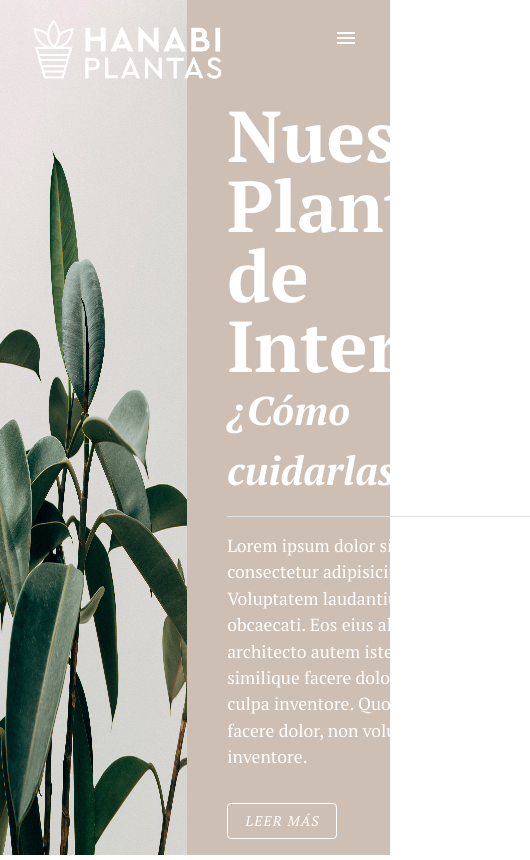
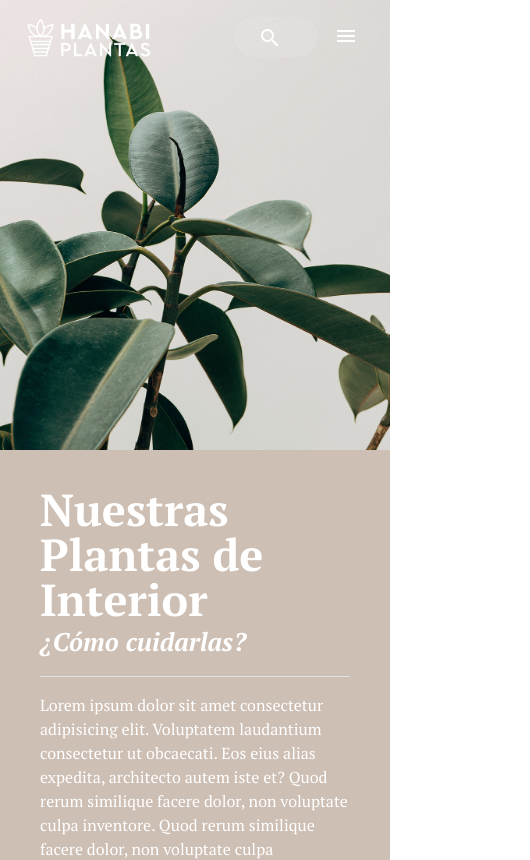
Before and after one commit to martita-apel/Hanabi-Plants, a Vue app: page /article/1 in a window 390 px wide. Shown: the top 860 px of the page, 530 px wide, since content can reach past the window. Built offline with nearby package versions, Linux system fonts and the light colour scheme; no server answers.

Commit message:
responsive

```diff
--- a/src/components/Navbar.vue
+++ b/src/components/Navbar.vue
@@ -2,37 +2,51 @@
   <div>
     <v-toolbar id="navbar" flat tile max-width="100%">
       <v-toolbar-title>
-        <img class="logo" src="../assets/logo.png" alt="logo" />
+        <img id="logo" src="../assets/logo.png" alt="logo" />
       </v-toolbar-title>
 
       <v-spacer></v-spacer>
 
       <div class="iconos">
-        <v-btn text dark class="mr-2" to="/">Inicio</v-btn>
-        <v-btn text dark class="mr-2" to="/inventory">Inventario</v-btn>
-        <v-btn text dark class="mr-2" to="/article/1">Blog</v-btn>
-        <v-btn text dark class="mr-2" to="/login" @click="logout">{{
+        <v-btn text dark class="mr-1" to="/">Inicio</v-btn>
+        <v-btn text dark class="mr-1" to="/inventory">Inventario</v-btn>
+        <v-btn text dark class="mr-1" to="/article/1">Blog</v-btn>
+        <v-btn text dark class="mr-1" to="/login" @click="logout">{{
           currentUser ? "Cerrar Sesión" : "Regístrate"
         }}</v-btn>
-        <v-btn icon dark>
+        <v-btn icon dark class="mr-1">
           <v-icon>mdi-heart</v-icon>
         </v-btn>
-        <v-btn icon dark>
+        <v-btn icon dark class="mr-1">
           <v-icon>mdi-cart</v-icon>
         </v-btn>
+        <v-btn icon dark class="mr-1">
+          <v-icon>mdi-magnify</v-icon>
+        </v-btn>
       </div>
+
+      <v-col id="buscador" class="mt-6 pr-1">
+        <v-text-field
+          class="mt-5 px-n2"
+          prepend-inner-icon="mdi-magnify"
+          dark
+          filled
+          rounded
+          dense
+        ></v-text-field>
+      </v-col>
 
       <v-menu left dark offset-y>
         <template v-slot:activator="{ on, attrs }">
           <v-btn
             id="burger"
-            class="mt-5 mr-1"
+            class="mt-4 mr-1"
             dark
             icon
             v-bind="attrs"
             v-on="on"
           >
-            <v-icon>mdi-menu</v-icon>
+            <v-icon dark>mdi-menu</v-icon>
           </v-btn>
         </template>
         <v-list>
@@ -108,9 +122,16 @@ export default {
   min-width: 100%;
   background-color: transparent;
 }
-.logo {
-  max-width: 230px;
+#logo {
+  max-width: 200px;
+  margin-top: 50px;
 }
+#buscador {
+  min-width: 100px !important;
+  max-width: 200px !important;
+  display: none;
+}
+
 .iconos {
   padding-top: 20px !important;
 }
@@ -127,8 +148,17 @@ export default {
   #block {
     display: block;
   }
+  #buscador {
+    display: block;
+  }
   .iconos {
     display: none;
   }
 }
+@media only screen and (max-width: 520px) {
+  #logo {
+    max-width: 150px;
+    margin-top: 30px;
+  }
+}
 </style>
--- a/src/components/PostArticle.vue
+++ b/src/components/PostArticle.vue
@@ -2,13 +2,13 @@
   <div>
     <v-row cols="12">
       <v-col sm="4" class="pa-0">
-        <img class="post_image" src="../assets/post-2.png" alt="" />
+        <img id="post_img" src="../assets/post-2.png" alt="" />
       </v-col>
       <v-col sm="4" class="pa-0">
-        <img class="post_image" src="../assets/post-3.png" alt="" />
+        <img id="post_img" src="../assets/post-3.png" alt="" />
       </v-col>
       <v-col sm="4" class="pa-0">
-        <img class="post_image" src="../assets/post-1.png" alt="" />
+        <img id="post_img" src="../assets/post-1.png" alt="" />
       </v-col>
     </v-row>
 
@@ -30,7 +30,7 @@
       <v-divider class="div my-6 mx-auto"></v-divider>
 
       <v-row cols="12" class="ma-4">
-        <v-col sm="4">
+        <v-col cols="12" sm="6" md="4">
           <v-card class="mx-auto" color="#D3CABE" dark max-width="400">
             <v-btn small color="white" class="pl-1 mt-6 mx-auto" outlined fab>
               <v-card-text class="card_title overline">1</v-card-text>
@@ -52,7 +52,7 @@
           </v-card>
         </v-col>
 
-        <v-col sm="4">
+        <v-col cols="12" sm="6" md="4">
           <v-card class="mx-auto" color="#D3CABE" dark max-width="400">
             <v-btn small color="white" class=" mt-6 mx-auto" outlined fab>
               <v-card-text class="card_title overline">2</v-card-text>
@@ -73,7 +73,7 @@
           </v-card>
         </v-col>
 
-        <v-col sm="4">
+        <v-col cols="12" sm="6" md="4">
           <v-card class="mx-auto" color="#D3CABE" dark max-width="400">
             <v-btn small color="white" class=" mt-6 mx-auto" outlined fab>
               <v-card-text class="card_title overline">3</v-card-text>
@@ -93,10 +93,8 @@
             >
           </v-card>
         </v-col>
-      </v-row>
 
-      <v-row cols="12" class="mx-4 mb-8">
-        <v-col sm="4">
+        <v-col cols="12" sm="6" md="4">
           <v-card class="mx-auto" color="#D3CABE" dark max-width="400">
             <v-btn small color="white" class="mt-6 mx-auto" outlined fab>
               <v-card-text class="card_title overline">4</v-card-text>
@@ -117,7 +115,7 @@
           </v-card>
         </v-col>
 
-        <v-col sm="4">
+        <v-col cols="12" sm="6" md="4">
           <v-card class="mx-auto" color="#D3CABE" dark max-width="400">
             <v-btn small color="white" class="mt-6 mx-auto" outlined fab>
               <v-card-text class="card_title overline">5</v-card-text>
@@ -138,7 +136,7 @@
           </v-card>
         </v-col>
 
-        <v-col sm="4">
+        <v-col cols="12" sm="6" md="4">
           <v-card class="mx-auto" color="#D3CABE" dark max-width="400">
             <v-btn small color="white" class="mt-6 mx-auto" outlined fab>
               <v-card-text class="card_title overline">6</v-card-text>
@@ -250,7 +248,7 @@ export default {
 </script>
 
 <style scoped>
-.post_image {
+#post_img {
   max-width: 100%;
 }
 .post_cuerpo {
--- a/src/store/index.js
+++ b/src/store/index.js
@@ -140,6 +140,7 @@ export default new Vuex.Store({
         )
         .then((response) => {
           console.log(response.data);
+          alert("¡Tu planta se ha añadido exitosamente!");
           dispatch("getPlants");
         })
         .catch(function(error) {
--- a/src/views/Article.vue
+++ b/src/views/Article.vue
@@ -16,16 +16,16 @@
           voluptate culpa inventore. Quod rerum similique facere dolor, non
           voluptate culpa inventore.
         </p>
-        <router-link :to="{ name: 'PostArticle' }" class="leer_mas"
+        <router-link :to="{ name: 'PostArticle' }" id="leer_mas"
           ><v-btn class="my-4" outlined color="white"
             ><i>Leer más</i></v-btn
           ></router-link
         >
       </div>
     </div>
-    <div class="article_post">
+    <v-main class="article_post">
       <router-view />
-    </div>
+    </v-main>
   </div>
 </template>
 
@@ -39,7 +39,7 @@ export default {
 };
 </script>
 
-<style scoped>
+<style>
 .article {
   background-color: #cdbfb4;
   display: flex;
@@ -65,11 +65,51 @@ h2 {
 .article_parrafo {
   font-size: 1.1rem;
 }
-.leer_mas {
+#leer_mas {
   text-decoration: none;
 }
 .article_post {
   max-width: 100%;
   display: inline-flex;
 }
+
+@media only screen and (max-width: 900px) {
+  h1 {
+    font-size: 3.8rem;
+    line-height: 60px;
+    margin: 100px 0 0 0px;
+  }
+  h2 {
+    font-size: 2.2rem;
+  }
+}
+@media only screen and (max-width: 756px) {
+  h1 {
+    font-size: 2.8rem;
+    line-height: 45px;
+    margin: 80px 0 0 0px;
+  }
+  h2 {
+    font-size: 1.6rem;
+  }
+  .article_parrafo {
+    font-size: 0.9rem;
+  }
+}
+@media only screen and (max-width: 700px) {
+  .article {
+    display: block;
+  }
+  .article_image {
+    min-width: 100%;
+    object-fit: cover;
+    height: 450px;
+  }
+  h1 {
+    margin: 30px 0 0 0px;
+  }
+  .article_parrafo {
+    font-size: 1rem;
+  }
+}
 </style>
--- a/src/views/Home.vue
+++ b/src/views/Home.vue
@@ -1,6 +1,6 @@
 <template>
   <div class="home">
-    <div id="img" class="text-center">
+    <div id="home_img" class="text-center">
       <h1 class="home_titulo">
         Temporada de <br />
         Plantas de Interior
@@ -76,6 +76,7 @@ export default {
 }
 .home_parrafo {
   font-family: "PT Serif", serif;
+  font-size: 1.5rem;
   font-weight: 400;
   line-height: 30px;
   text-align: center;
@@ -87,7 +88,7 @@ export default {
   font-weight: 700;
   color: white;
 }
-#img {
+#home_img {
   background-image: url("../assets/plantas.png");
   background-size: cover;
   min-width: 100%;
@@ -96,4 +97,35 @@ export default {
 #lista_plantas {
   margin: 20px;
 }
+@media only screen and (max-width: 900px) {
+  .home_titulo {
+    font-size: 4rem;
+    line-height: 70px;
+    padding: 140px 0 20px 0;
+  }
+}
+@media only screen and (max-width: 756px) {
+  .home_titulo {
+    font-size: 3rem;
+    line-height: 50px;
+    padding: 140px 0 20px 0;
+  }
+  .home_parrafo {
+    font-size: 1.2rem;
+    line-height: 25px;
+  }
+  #home_img {
+    min-height: 600px;
+  }
+}
+@media only screen and (max-width: 520px) {
+  .home_titulo {
+    font-size: 2.3rem;
+    line-height: 40px;
+    padding: 120px 0 20px 0;
+  }
+  #home_img {
+    min-height: 550px;
+  }
+}
 </style>
--- a/src/views/Inventory.vue
+++ b/src/views/Inventory.vue
@@ -1,15 +1,15 @@
 <template>
-  <div class="article">
-    <h1>
+  <div class="inventory">
+    <h1 id="inventory_titulo">
       Próximamente
     </h1>
-    <v-divider class="div" color="white"></v-divider>
+    <v-divider class="div mt-6" color="white"></v-divider>
   </div>
 </template>
 
 <script>
 export default {
-  name: "Article",
+  name: "Inventory",
 
   data() {
     return {};
@@ -18,11 +18,11 @@ export default {
 </script>
 
 <style scoped>
-.article {
+.inventory {
   background-color: #00733f;
 }
 
-h1 {
+#inventory_titulo {
   font-family: "PT Serif", serif;
   margin: auto;
   text-align: center;
@@ -35,4 +35,14 @@ h1 {
   margin: auto;
   margin-bottom: 250px;
 }
+@media only screen and (max-width: 700px) {
+  #inventory_titulo {
+    font-size: 3rem;
+  }
+}
+@media only screen and (max-width: 500px) {
+  #inventory_titulo {
+    font-size: 2rem;
+  }
+}
 </style>
--- a/src/views/Login.vue
+++ b/src/views/Login.vue
@@ -1,7 +1,11 @@
 <template>
   <v-layout column justify-center align-center class="registro">
     <div ref="form" :model="usuario" class="my-15">
-      <v-card class="white py-8 px-10 rounded-xl" max-width="380">
+      <v-card
+        id="login_card"
+        class="white py-8 px-10 rounded-xl"
+        max-width="380"
+      >
         <h1 class="ma-0 py-0 text--secondary text-center titulo">
           Iniciar Sesión
         </h1>
@@ -88,6 +92,7 @@ export default {
 }
 .titulo {
   font-family: "PT Serif", serif !important;
+  font-size: 40px;
   padding-bottom: 8px;
   margin: auto 0;
 }
@@ -95,4 +100,13 @@ export default {
   font-family: "PT Serif", serif;
   font-weight: 400;
 }
+
+@media only screen and (max-width: 450px) {
+  #login_card {
+    margin: 10px 20px;
+  }
+  .titulo {
+    font-size: 30px;
+  }
+}
 </style>
```
Also changed, not shown: 1 other file (tests, documents, lock files or other folders).
